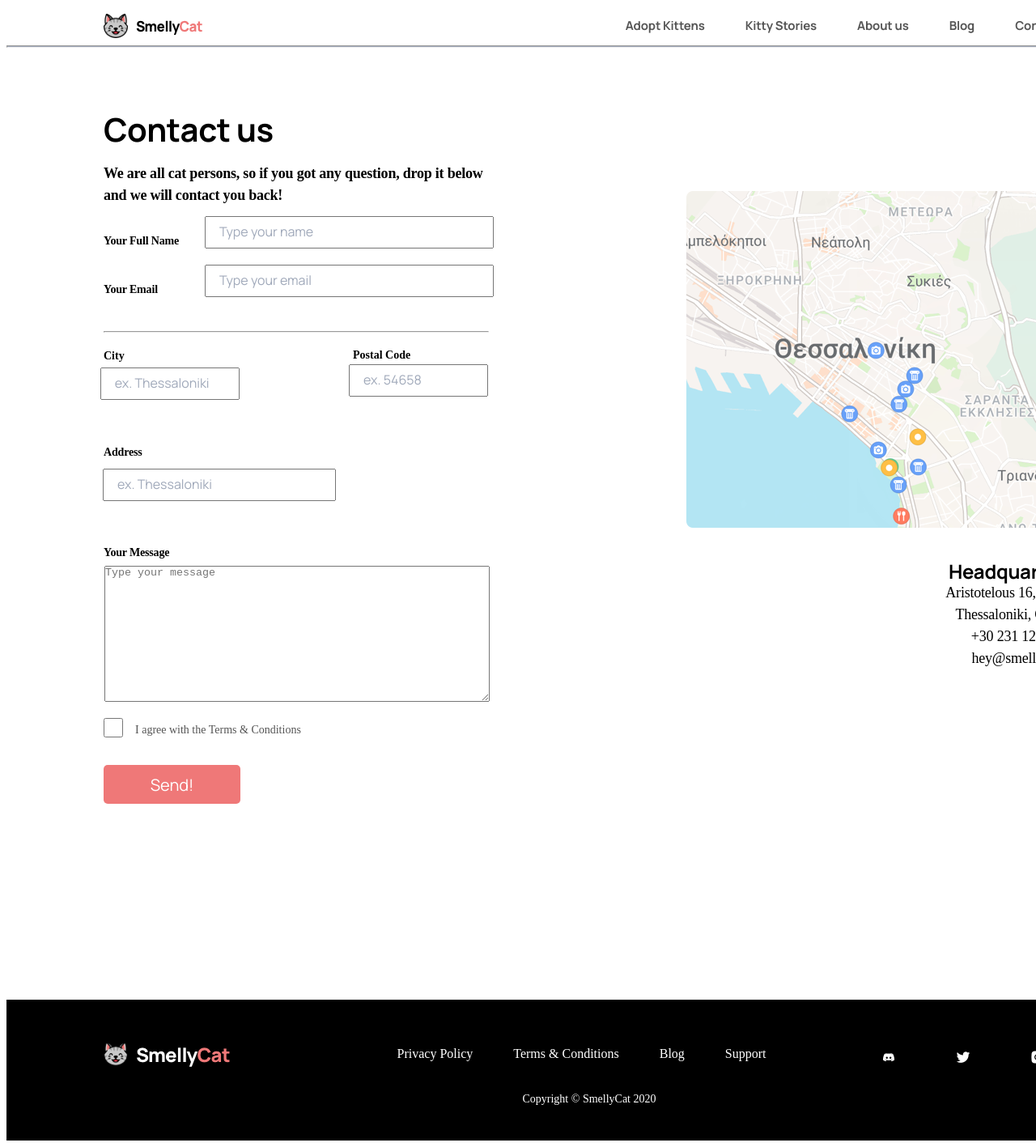
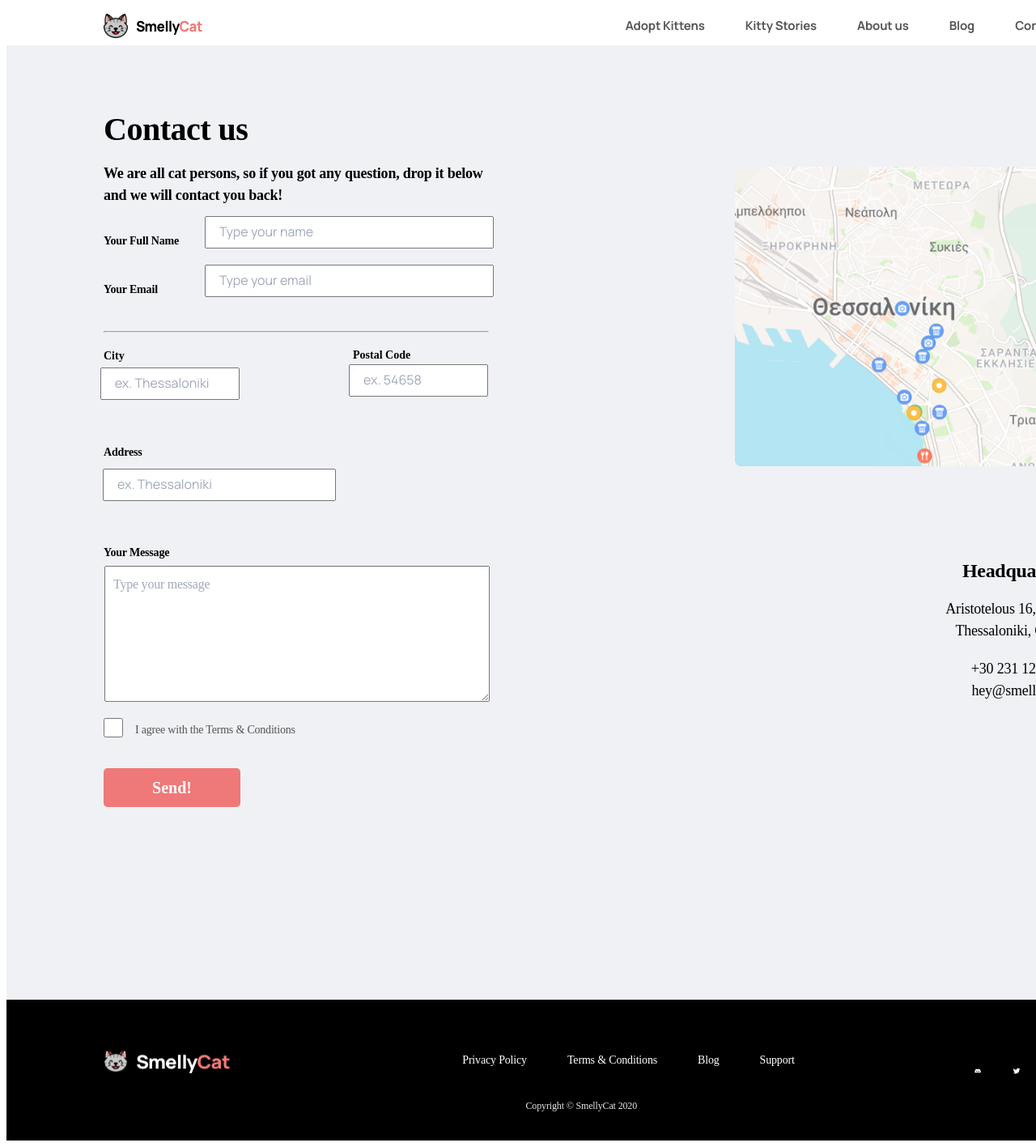
Before and after one commit to FotiniBatzoni/playgroundSC, an Angular app: page / in a window 1280 px wide. Shown: the top 1417 px of the page at 81% size. Built offline with nearby package versions, Linux system fonts and the light colour scheme.

Commit message:
css corrections

```diff
--- a/src/app/footer-component/footer.component.css
+++ b/src/app/footer-component/footer.component.css
@@ -14,8 +14,6 @@ footer {
   justify-content: space-between;
   align-items: center;
   width: 1200px;
-    /* width: 100%;
-    height: 100%; */
 }
 
 .footer-section {
@@ -42,9 +40,17 @@ footer {
   text-decoration: none;
   padding-left: 50px;
   color: white;
+  height: 23px;
+  font-family: Manrope-ExtraLight_Bold;
+  font-size: 14px;
+  letter-spacing: -0.17px;
+  line-height: 22.5px;
+  text-align: left
 }
 
 .icons {
+  width: 160px;
+  height: 48px;
   display: flex;
   justify-content: flex-end;
   align-items: center;
@@ -52,15 +58,32 @@ footer {
   top:20px;
 }
 
-.social-icons a {
-  height: 50px;
-  width: 30px;
+#footer-logo {
+  width: 157px;
+  height: 30px;
 }
 
-.copyright {
-  color: white;
-  margin-bottom: 24px;
-  font-size: 14px;
+.icons img {
+  height: 48px;
+  width: 48px;
+  background-repeat: no-repeat;
+  background-size: 48px;
+  cursor: pointer;
+
+}
+
+#copyright {
+  width: 157px;
+  height: 23px;
+  color: #E1E4EA;
+  font-family: Manrope-Medium;
+  font-weight: medium;
+  font-size: 12px;
+  letter-spacing: -0.15px;
+  line-height: 22.5px;
+  text-align: left;
+  position: relative;
+  top:20px;
 }
 
 @media only screen and (max-width: 600px) {
@@ -79,7 +102,4 @@ footer {
     color: white;
   }
 
-  .social-icons img {
-    height: 30px;
-  }
 }
--- a/src/app/footer-component/footer.component.html
+++ b/src/app/footer-component/footer.component.html
@@ -2,7 +2,7 @@
   <div class="content">
     <div class="footer-section">
       <div class="logo">
-        <img src="assets/logo_footer.png" alt="SmellyCat Logo" />
+        <img id="footer-logo" src="assets/logo_footer.png" alt="SmellyCat Logo" />
       </div>
       <div class="links">
         <a href="#">Privacy Policy</a>
@@ -12,7 +12,7 @@
       </div>
       <div class="icons">
         <a href="https://www.discord.com">
-          <img src="assets/discord_icon.png" alt="Discord Icon" />
+          <img  src="assets/discord_icon.png" alt="Discord Icon" />
         </a>
         <a href="https://www.twitter.com">
           <img src="assets/twitter_icon.png" alt="Twitter Icon" />
@@ -22,7 +22,7 @@
         </a>
       </div>
     </div>
-    <div class="copyright">
+    <div id="copyright">
       Copyright © SmellyCat 2020
     </div>
   </div>
--- a/src/app/form-component/form.component.css
+++ b/src/app/form-component/form.component.css
@@ -1,12 +1,14 @@
-* {
+ *{
   margin: 0;
   padding: 0;
   box-sizing: border-box;
+
 }
 
 .screen-container {
   width: 1440px;
   height: 1179px;
+  background-color:#EFF1F4;;
 }
 
 .left-container {
@@ -27,17 +29,15 @@
 
 .title {
   color: #000000;
-  font-family: Manrope;
+  font-family: Manrope-ExtraBold;
   font-size: 40px;
   letter-spacing: -0.5px;
   line-height: 48px;
   text-align: left;
   width: 213px;
   height: 55px;
-  margin: 0px;
   position: relative;
   left: 120px;
-  top: 0px;
 }
 
 .description {
@@ -50,7 +50,6 @@
   width: 476px;
   height: 56px;
   text-align: left;
-  margin: 0px;
   position: relative;
   left: 120px;
   top: 10px;
@@ -59,8 +58,6 @@
 .form-container {
   font-family: Manrope-SemiBold;
   color: #000000;
-  margin: 0px;
-  padding: 0px;
 }
 
 .form-group {
@@ -70,8 +67,10 @@
   margin-top: 20px;
 }
 
+
 .form-group label {
   width: 90px;
+  height: 19px;
   color: #000000;
   font-family: Manrope-SemiBold;
   font-weight: bold;
@@ -144,6 +143,20 @@ input::placeholder {
   padding: 16px;
 }
 
+textarea::placeholder {
+  color: #A0A9BA;
+  font-family: Manrope-Regular;
+  font-size: 16px;
+  letter-spacing: -0.23px;
+  line-height: 24px;
+  width: 444px;
+  text-align: left;
+  position: relative;
+  left: 10px;
+  top:10px;
+}
+
+
 .divider {
   background-color: #D8D8D8;
   width: 476px;
@@ -175,6 +188,7 @@ input::placeholder {
 }
 
 #cityLabel {
+  height: 19px;
   position: relative;
   left: 120px;
   font-size: 14px;
@@ -182,6 +196,7 @@ input::placeholder {
 }
 
 #pcLabel {
+  height: 19px;
   position: relative;
   left: 190px;
   top: 12px;
@@ -255,8 +270,14 @@ textarea {
 }
 
 #checkLabel{
+  width: 221px ;
+  height: 24px ;
   color: #555555;
+  font-family: Manrope-Regular;
   font-size: 14px;
+  letter-spacing: -0.2px;
+  line-height: 24px;
+  text-align: left;
   position: relative;
   top:-5px;
   left: 15px;
@@ -269,7 +290,8 @@ textarea {
   border: none;
   border-radius: 5px;
   color: #FFFFFF;
-  font-family: Manrope;
+  font-family: Manrope-ExtraLight_Bold;
+  font-weight: bold;
   font-size: 20px;
   position: relative;
   left: 120px;
@@ -295,6 +317,15 @@ textarea {
   top: 180px;
 }
 
+.map-layer{
+  width: 420px;
+  height: 370px;
+  position: relative;
+  top:-30px;
+  right: -60px;
+}
+
+
 .address-container {
   position: relative;
   top: -350px;
@@ -303,7 +334,7 @@ textarea {
 
 .address-container h2 {
   color: #000000;
-  font-family: Manrope;
+  font-family: Manrope-ExtraLight_ExtraBold;
   font-size: 24px;
   letter-spacing: -0.3px;
   line-height: 27px;
@@ -311,7 +342,7 @@ textarea {
   text-align: right;
 }
 
-.address-container p {
+.addressDiv {
   color: #000000;
   font-family: Manrope-ExtraLight_Medium;
   font-size: 18px;
@@ -319,5 +350,12 @@ textarea {
   line-height: 27px;
   width: 476px;
   text-align: right;
-  margin: 0px;
+  height:159px;
+  position: relative;
+  top:20px;
 }
+
+#info {
+  position: relative;
+  top: 20px;
+}
--- a/src/app/form-component/form.component.html
+++ b/src/app/form-component/form.component.html
@@ -39,7 +39,7 @@
           <textarea id="message" [(ngModel)]="message" name="message" rows="5" cols="70"labr placeholder="Type your message" required></textarea>
         </div>
        <div class="form-check">
-          <input type="checkbox" id="agreeTerms" [(ngModel)]="agreeTerms" name="agreeTerms" class="form-check-input"  required>
+          <input type="checkbox" id="agreeTerms" [(ngModel)]="agreeTerms" name="agreeTerms"  required>
           <label for="agreeTerms" id="checkLabel">I agree with the Terms &amp; Conditions</label>
         </div>
         <button type="submit" class="submit">Send!</button>
@@ -54,11 +54,19 @@
     </div>
 
     <div class="address-container">
+
         <h2>Headquarters</h2>
-        <p>Aristotelous 16, 54658</p>
-        <p>Thessaloniki, Greece</p>
-        <p>+30 231 129 0998</p>
-        <p>hey@smellycat.gr</p>
+        <div class="addressDiv">
+          <div>
+            <p>Aristotelous 16, 54658</p>
+            <p>Thessaloniki, Greece</p>
+          </div>
+          <div id="info">
+            <p>+30 231 129 0998</p>
+            <p>hey@smellycat.gr</p>
+          </div>
+
+        </div>
 
     </div>
 
--- a/src/app/header-component/header.component.css
+++ b/src/app/header-component/header.component.css
@@ -1,4 +1,4 @@
-body {
+ body {
   width: 1440px;
 }
 
```
